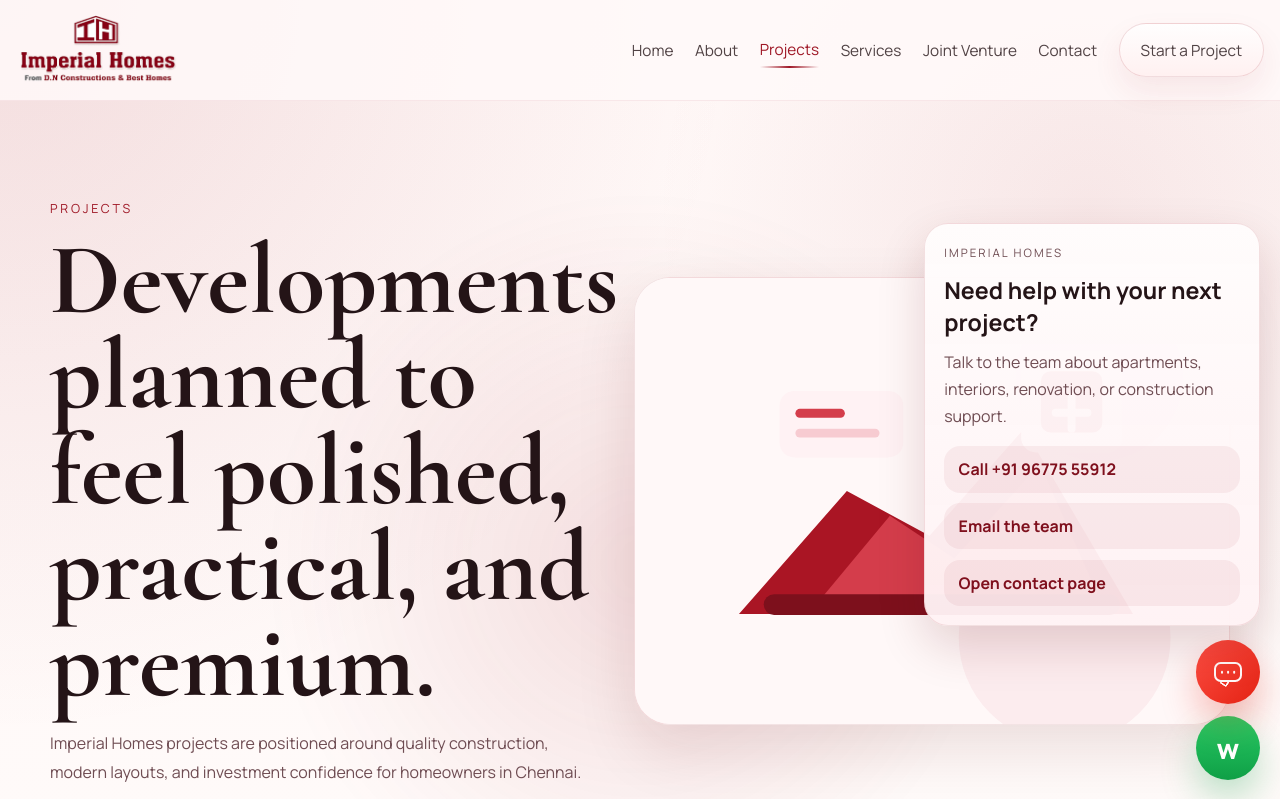
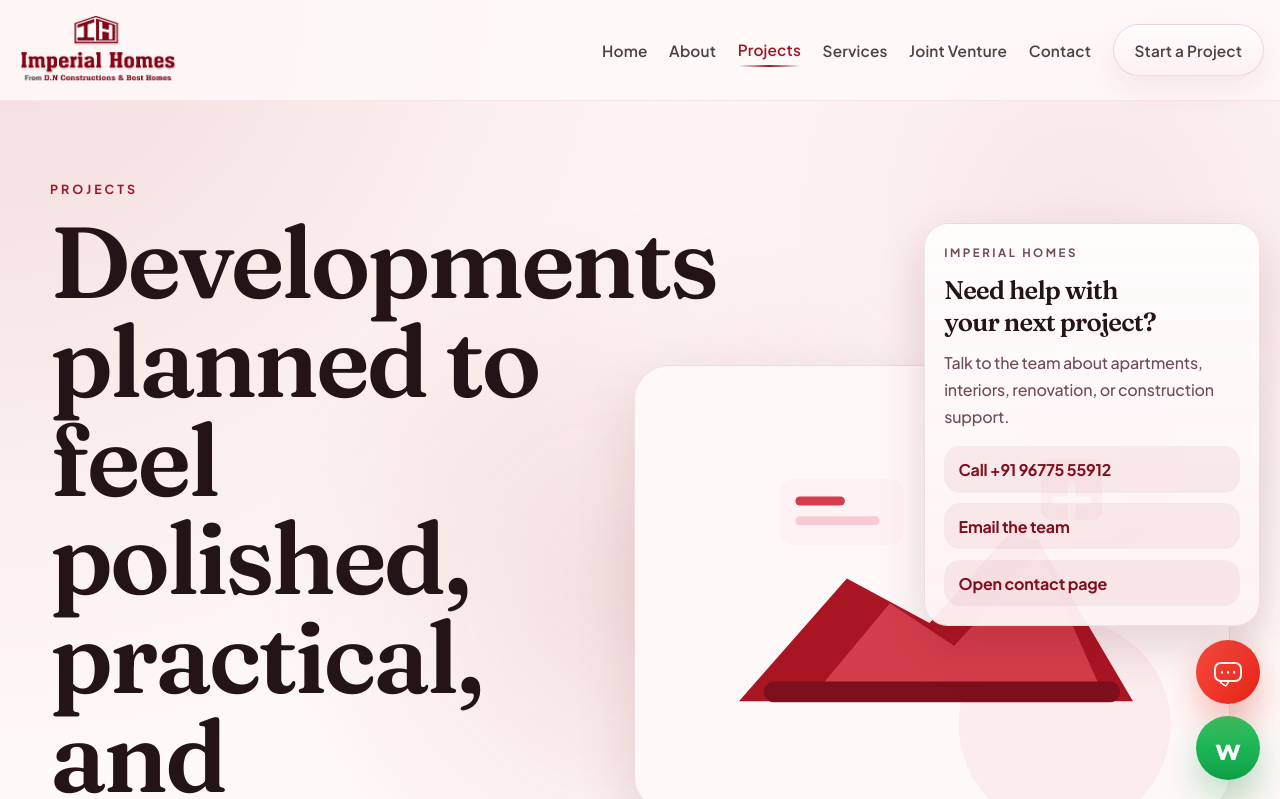
Before and after one commit to Hassan-Saliq/Imperial-Homes, a website: page projects.html in a window 1280 px wide. Both pictures are taken after a click on the button 1228 px from the left and 672 px from the top of the page. Shown: the top 799 px of the page. Drawn offline with nearby package versions, Linux system fonts and the light colour scheme.

Commit message:
Refresh site typography for premium look

```diff
--- a/about.html
+++ b/about.html
@@ -8,7 +8,7 @@
   <link rel="preconnect" href="https://fonts.googleapis.com">
   <link rel="preconnect" href="https://fonts.gstatic.com" crossorigin>
   <link
-    href="https://fonts.googleapis.com/css2?family=Manrope:wght@400;500;600;700;800&family=Cormorant+Garamond:wght@600;700&display=swap"
+    href="https://fonts.googleapis.com/css2?family=Fraunces:opsz,wght@9..144,500;9..144,600;9..144,700&family=Plus+Jakarta+Sans:wght@400;500;600;700;800&display=swap"
     rel="stylesheet"
   >
   <script>
@@ -18,7 +18,7 @@
       }
     } catch (error) {}
   </script>
-  <link rel="stylesheet" href="styles.css?v=20260414d">
+  <link rel="stylesheet" href="styles.css?v=20260414e">
 </head>
 <body data-page="about">
   <div class="page-loader" aria-hidden="true">
--- a/contact.html
+++ b/contact.html
@@ -8,7 +8,7 @@
   <link rel="preconnect" href="https://fonts.googleapis.com">
   <link rel="preconnect" href="https://fonts.gstatic.com" crossorigin>
   <link
-    href="https://fonts.googleapis.com/css2?family=Manrope:wght@400;500;600;700;800&family=Cormorant+Garamond:wght@600;700&display=swap"
+    href="https://fonts.googleapis.com/css2?family=Fraunces:opsz,wght@9..144,500;9..144,600;9..144,700&family=Plus+Jakarta+Sans:wght@400;500;600;700;800&display=swap"
     rel="stylesheet"
   >
   <script>
@@ -18,7 +18,7 @@
       }
     } catch (error) {}
   </script>
-  <link rel="stylesheet" href="styles.css?v=20260414d">
+  <link rel="stylesheet" href="styles.css?v=20260414e">
 </head>
 <body data-page="contact">
   <div class="page-loader" aria-hidden="true">
--- a/index.html
+++ b/index.html
@@ -11,7 +11,7 @@
   <link rel="preconnect" href="https://fonts.googleapis.com">
   <link rel="preconnect" href="https://fonts.gstatic.com" crossorigin>
   <link
-    href="https://fonts.googleapis.com/css2?family=Manrope:wght@400;500;600;700;800&family=Cormorant+Garamond:wght@600;700&display=swap"
+    href="https://fonts.googleapis.com/css2?family=Fraunces:opsz,wght@9..144,500;9..144,600;9..144,700&family=Plus+Jakarta+Sans:wght@400;500;600;700;800&display=swap"
     rel="stylesheet"
   >
   <script>
@@ -21,7 +21,7 @@
       }
     } catch (error) {}
   </script>
-  <link rel="stylesheet" href="styles.css?v=20260414d">
+  <link rel="stylesheet" href="styles.css?v=20260414e">
 </head>
 <body data-page="home">
   <div class="page-loader" aria-hidden="true">
--- a/joint-venture.html
+++ b/joint-venture.html
@@ -8,7 +8,7 @@
   <link rel="preconnect" href="https://fonts.googleapis.com">
   <link rel="preconnect" href="https://fonts.gstatic.com" crossorigin>
   <link
-    href="https://fonts.googleapis.com/css2?family=Manrope:wght@400;500;600;700;800&family=Cormorant+Garamond:wght@600;700&display=swap"
+    href="https://fonts.googleapis.com/css2?family=Fraunces:opsz,wght@9..144,500;9..144,600;9..144,700&family=Plus+Jakarta+Sans:wght@400;500;600;700;800&display=swap"
     rel="stylesheet"
   >
   <script>
@@ -18,7 +18,7 @@
       }
     } catch (error) {}
   </script>
-  <link rel="stylesheet" href="styles.css?v=20260414d">
+  <link rel="stylesheet" href="styles.css?v=20260414e">
 </head>
 <body data-page="joint-venture">
   <div class="page-loader" aria-hidden="true">
--- a/projects.html
+++ b/projects.html
@@ -8,7 +8,7 @@
   <link rel="preconnect" href="https://fonts.googleapis.com">
   <link rel="preconnect" href="https://fonts.gstatic.com" crossorigin>
   <link
-    href="https://fonts.googleapis.com/css2?family=Manrope:wght@400;500;600;700;800&family=Cormorant+Garamond:wght@600;700&display=swap"
+    href="https://fonts.googleapis.com/css2?family=Fraunces:opsz,wght@9..144,500;9..144,600;9..144,700&family=Plus+Jakarta+Sans:wght@400;500;600;700;800&display=swap"
     rel="stylesheet"
   >
   <script>
@@ -18,7 +18,7 @@
       }
     } catch (error) {}
   </script>
-  <link rel="stylesheet" href="styles.css?v=20260414d">
+  <link rel="stylesheet" href="styles.css?v=20260414e">
 </head>
 <body data-page="projects">
   <div class="page-loader" aria-hidden="true">
--- a/services.html
+++ b/services.html
@@ -8,7 +8,7 @@
   <link rel="preconnect" href="https://fonts.googleapis.com">
   <link rel="preconnect" href="https://fonts.gstatic.com" crossorigin>
   <link
-    href="https://fonts.googleapis.com/css2?family=Manrope:wght@400;500;600;700;800&family=Cormorant+Garamond:wght@600;700&display=swap"
+    href="https://fonts.googleapis.com/css2?family=Fraunces:opsz,wght@9..144,500;9..144,600;9..144,700&family=Plus+Jakarta+Sans:wght@400;500;600;700;800&display=swap"
     rel="stylesheet"
   >
   <script>
@@ -18,7 +18,7 @@
       }
     } catch (error) {}
   </script>
-  <link rel="stylesheet" href="styles.css?v=20260414d">
+  <link rel="stylesheet" href="styles.css?v=20260414e">
 </head>
 <body data-page="services">
   <div class="page-loader" aria-hidden="true">
--- a/styles.css
+++ b/styles.css
@@ -13,6 +13,8 @@
   --shadow: 0 24px 60px rgba(92, 13, 20, 0.12);
   --radius: 28px;
   --wrap: min(1180px, calc(100% - 2rem));
+  --font-body: "Plus Jakarta Sans", sans-serif;
+  --font-display: "Fraunces", serif;
 }
 
 *,
@@ -27,7 +29,11 @@
 
 body {
   margin: 0;
-  font-family: "Manrope", sans-serif;
+  font-family: var(--font-body);
+  font-weight: 500;
+  letter-spacing: -0.012em;
+  text-rendering: optimizeLegibility;
+  -webkit-font-smoothing: antialiased;
   color: var(--text);
   background:
     radial-gradient(circle at top left, rgba(159, 24, 38, 0.12), transparent 30%),
@@ -49,6 +55,12 @@
 }
 
 button {
+  font: inherit;
+}
+
+input,
+textarea,
+select {
   font: inherit;
 }
 
@@ -188,15 +200,20 @@
 }
 
 .chat-kicker {
+  font-family: var(--font-body);
+  font-weight: 700;
   color: var(--primary);
   text-transform: uppercase;
-  letter-spacing: 0.18em;
+  letter-spacing: 0.22em;
   font-size: 0.72rem;
 }
 
 .chat-panel h3 {
+  font-family: var(--font-display);
+  font-weight: 600;
+  letter-spacing: -0.03em;
   margin-bottom: 0.65rem;
-  font-size: 1.45rem;
+  font-size: 1.6rem;
 }
 
 .chat-panel p {
@@ -354,15 +371,21 @@
 .eyebrow,
 .project-status,
 .contact-label {
+  font-family: var(--font-body);
+  font-weight: 700;
   color: var(--primary);
   text-transform: uppercase;
-  letter-spacing: 0.22em;
+  letter-spacing: 0.24em;
   font-size: 0.78rem;
 }
 
 h1,
-h2 {
-  font-family: "Cormorant Garamond", serif;
+h2,
+h3 {
+  font-family: var(--font-display);
+  font-weight: 600;
+  letter-spacing: -0.03em;
+  text-wrap: balance;
 }
 
 .brand-logo {
@@ -382,6 +405,8 @@
 .site-nav a {
   position: relative;
   font-size: 0.96rem;
+  font-weight: 600;
+  letter-spacing: 0.01em;
   color: rgba(36, 20, 23, 0.8);
   transition: color 0.25s ease, transform 0.25s ease;
 }
@@ -409,6 +434,8 @@
   border-radius: 999px;
   background: linear-gradient(180deg, rgba(255, 255, 255, 0.96), rgba(255, 241, 241, 0.96));
   box-shadow: 0 14px 30px rgba(159, 24, 38, 0.08);
+  font-weight: 700;
+  letter-spacing: 0.01em;
 }
 
 .nav-toggle {
@@ -592,7 +619,7 @@
 
 h1,
 h2 {
-  line-height: 0.95;
+  line-height: 0.98;
 }
 
 h1 {
@@ -611,7 +638,7 @@
 }
 
 h3 {
-  font-size: 1.22rem;
+  font-size: 1.34rem;
   margin-bottom: 0.75rem;
 }
 
@@ -646,6 +673,8 @@
   min-height: 3.3rem;
   padding: 0.95rem 1.45rem;
   border-radius: 999px;
+  font-weight: 700;
+  letter-spacing: 0.01em;
   transition: transform 0.3s ease, box-shadow 0.3s ease, border-color 0.3s ease, background 0.3s ease;
 }
 
@@ -679,6 +708,7 @@
   border: 1px solid rgba(159, 24, 38, 0.12);
   background: rgba(255, 255, 255, 0.68);
   color: #5d2430;
+  font-weight: 600;
 }
 
 .hero-card,
@@ -843,9 +873,11 @@
 .project-location {
   margin-top: -0.4rem;
   margin-bottom: 0;
+  font-family: var(--font-display);
   color: var(--text);
-  font-size: 1.05rem;
-  font-weight: 700;
+  font-size: 1.15rem;
+  font-weight: 600;
+  letter-spacing: -0.02em;
 }
 
 .project-image {
@@ -886,7 +918,7 @@
   border: 1px dashed rgba(36, 20, 23, 0.28);
   border-radius: 999px;
   text-transform: uppercase;
-  letter-spacing: 0.08em;
+  letter-spacing: 0.12em;
   font-weight: 700;
   transition: transform 0.25s ease, border-color 0.25s ease, color 0.25s ease;
 }
@@ -901,8 +933,11 @@
 .stat-card strong {
   display: block;
   margin-bottom: 0.6rem;
+  font-family: var(--font-display);
   color: var(--primary);
-  font-size: 2rem;
+  font-size: 2.2rem;
+  font-weight: 600;
+  letter-spacing: -0.03em;
 }
 
 .section-head-row {
@@ -975,8 +1010,7 @@
 
 .footer-column h3 {
   margin-bottom: 0.4rem;
-  font-size: 1.1rem;
-  font-weight: 800;
+  font-size: 1.3rem;
 }
 
 .footer-column a,
@@ -998,6 +1032,7 @@
 .footer-quote-row a {
   font-weight: 800;
   text-transform: uppercase;
+  letter-spacing: 0.08em;
 }
 
 .footer-socials {
```
Also changed, not shown: method.html (+2 -2 lines).
